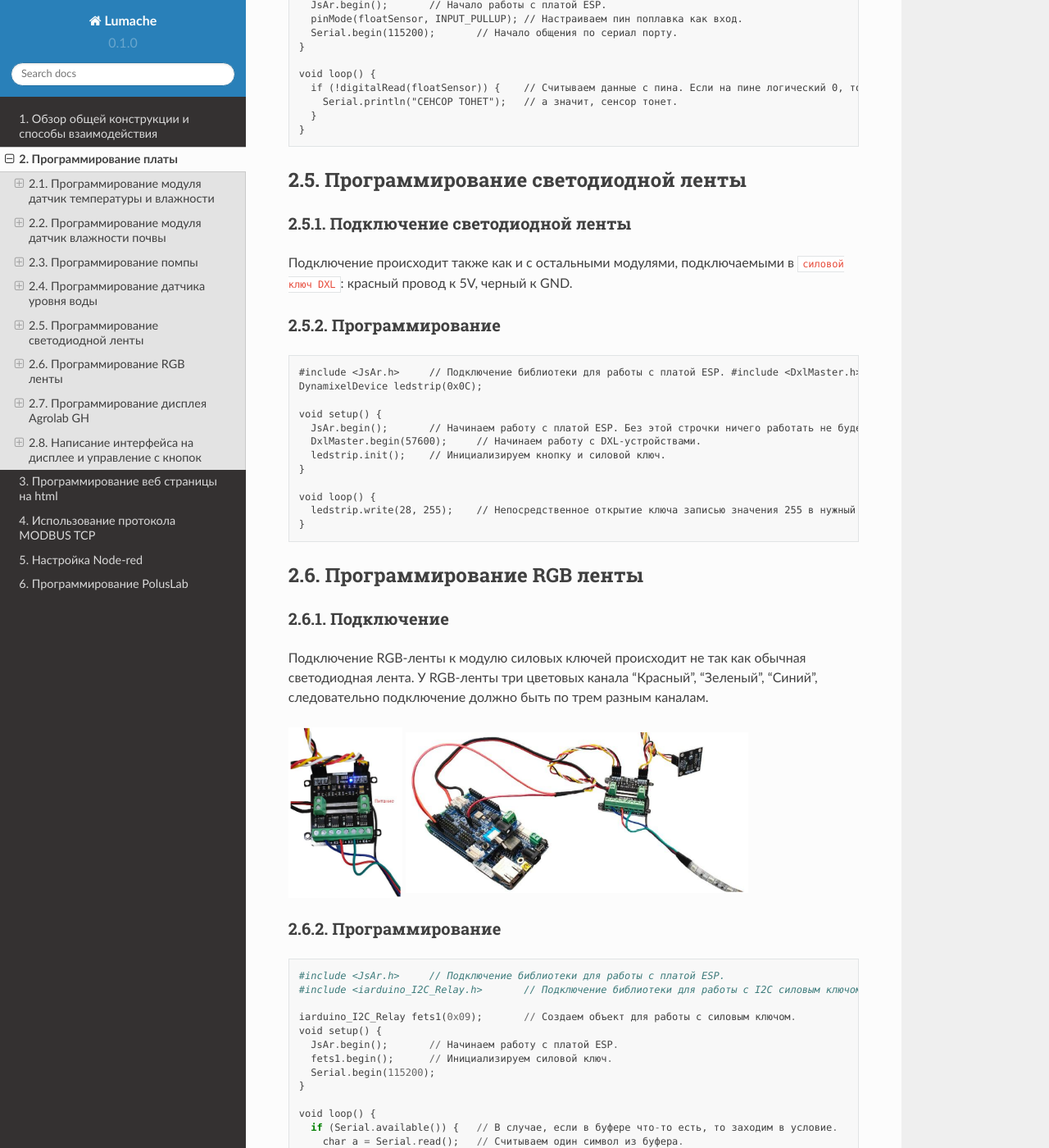
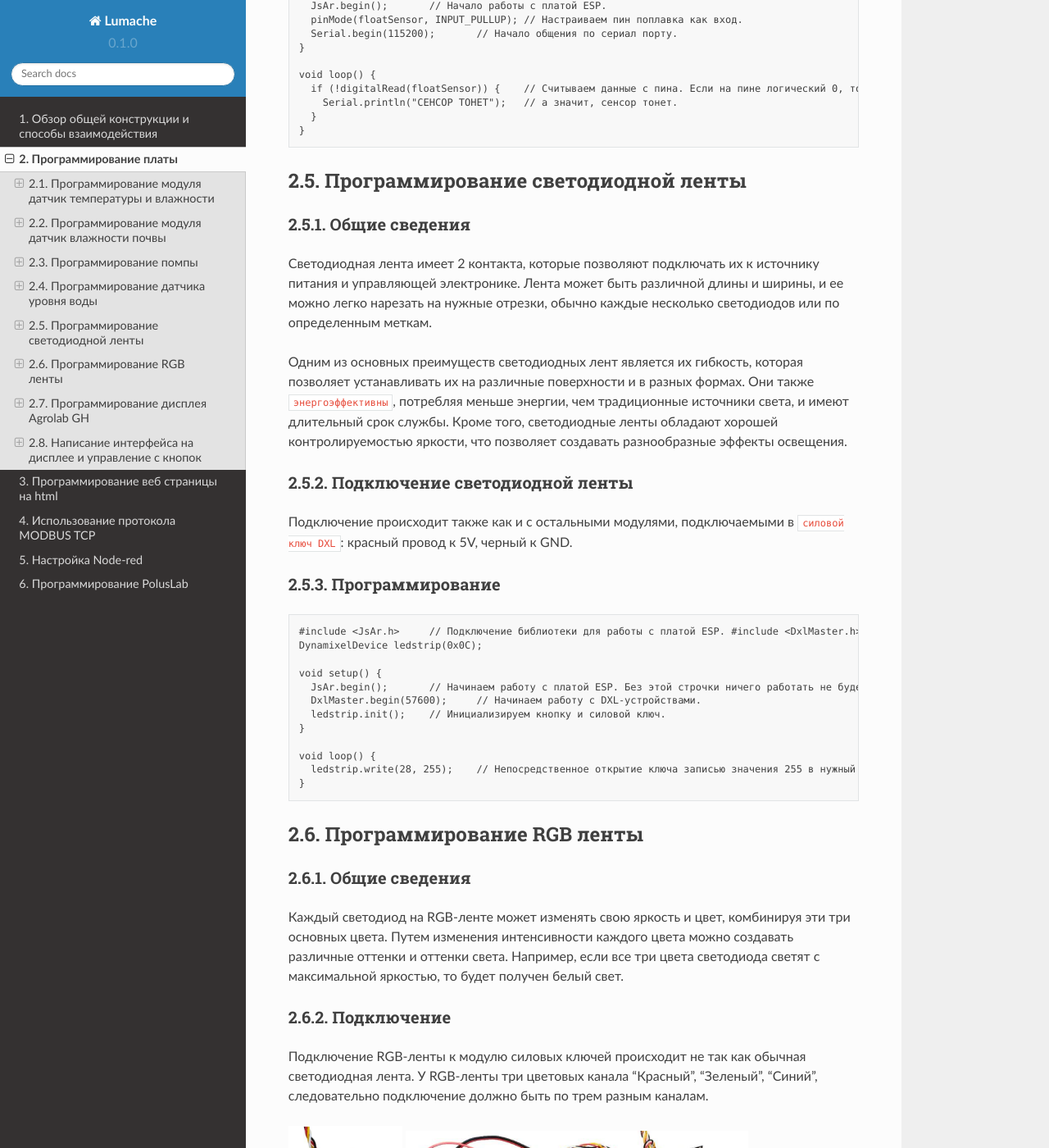
Before and after one commit to BBanwz/book_AL_GH, a Sphinx documentation site: the page built from docs/source/2/1.rst, in a window 1280 px wide and 1400 px high, scrolled down 6727 px. Shown: the whole window at 82% size. Built offline with Sphinx 7.4.7 and the Read the Docs theme 2.0.0, drawn with Linux system fonts in a browser that asks for light colours; some of the changed text lies outside the part shown.

Commit message:
Update 1.rst

```diff
--- a/docs/source/2/1.rst
+++ b/docs/source/2/1.rst
@@ -220,7 +220,7 @@
 
 Поплавковый датчик уровня воды с ``магнитом и герконом`` основан на изменении магнитного поля, вызванного перемещением поплавка по мере изменения уровня жидкости.
 
-Магнит прикрепляется к поплавку, а геркон (герметичный контакт, чувствительный к магнитному полю) устанавливается в фиксированной точке внутри датчика. Когда уровень воды поднимается, поплавок поднимается вместе с ним, приближая магнит к геркону. Магнитное поле от магнита активирует геркон, вызывая замыкание контактов.
+Магнит прикрепляется к поплавку, а геркон (герметичный контакт, чувствительный к магнитному полю) устанавливается в фиксированной точке внутри датчика. Когда уровень воды поднимается, поплавок поднимается вместе с ним, приближая магнит к геркону. Магнитное поле от магнита ``активирует геркон``, вызывая замыкание контактов.
 
 Когда уровень воды снижается, поплавок опускается, удаляя магнит от геркона. Это приводит к размыканию контактов геркона. Таким образом, изменение состояния контактов геркона можно использовать для определения уровня воды.
 
@@ -264,6 +264,13 @@
 Программирование светодиодной ленты
 -----------------------------------
 
+Общие сведения
+~~~~~~~~~~~~~~
+
+Светодиодная лента имеет 2 контакта, которые позволяют подключать их к источнику питания и управляющей электронике. Лента может быть различной длины и ширины, и ее можно легко нарезать на нужные отрезки, обычно каждые несколько светодиодов или по определенным меткам.
+
+Одним из основных преимуществ светодиодных лент является их гибкость, которая позволяет устанавливать их на различные поверхности и в разных формах. Они также ``энергоэффективны``, потребляя меньше энергии, чем традиционные источники света, и имеют длительный срок службы. Кроме того, светодиодные ленты обладают хорошей контролируемостью яркости, что позволяет создавать разнообразные эффекты освещения.
+
 Подключение светодиодной ленты
 ~~~~~~~~~~~~~~~~~~~~~~~~~~~~~~
 
@@ -289,6 +296,11 @@
 
 Программирование RGB ленты
 --------------------------
+
+Общие сведения
+~~~~~~~~~~~~~~
+
+Каждый светодиод на RGB-ленте может изменять свою яркость и цвет, комбинируя эти три основных цвета. Путем изменения интенсивности каждого цвета можно создавать различные оттенки и оттенки света. Например, если все три цвета светодиода светят с максимальной яркостью, то будет получен белый свет.
 
 Подключение
 ~~~~~~~~~~~
```
